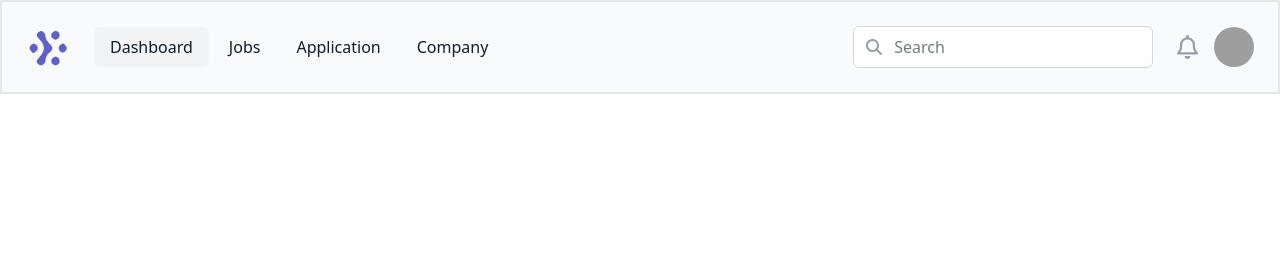
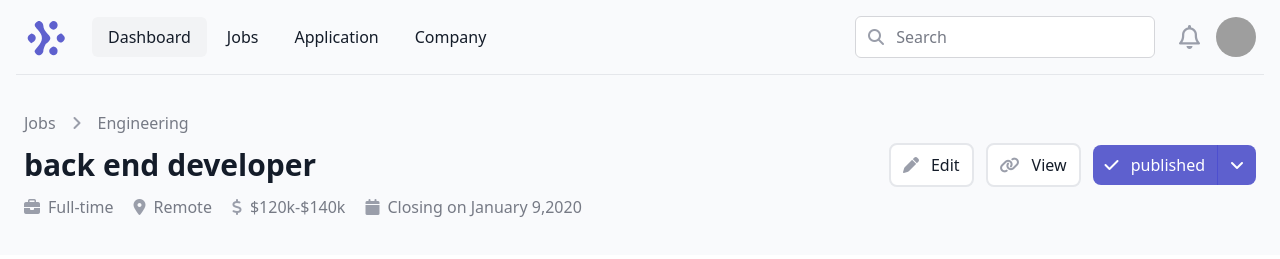
Before and after one commit to TimmyChan99/youcan-test, a website built with webpack: page src/index.html in a window 1280 px wide. Built offline with nearby package versions, Linux system fonts and the light colour scheme; grey boxes are pictures that could not be loaded.

Commit message:
Create the description section and implement styling

```diff
--- a/src/index.html
+++ b/src/index.html
@@ -9,7 +9,8 @@
 </head>
 
 <body>
-    <header class='flex items-center justify-between capitalize bg-custom-gray-light p-4 border-2 border-gray-200'>
+    <header class='bg-custom-gray-light px-4'>
+        <div class='flex items-center justify-between capitalize py-2 border-gray-200 border-b'>
             <div class='flex items-center justify-center space-x-3 font-medium text-custom-blue'>
                 <a href='/' class='w-16'>
                     <img src="./asset/logo.svg" alt="website logo">
@@ -26,15 +27,65 @@
             <div class='flex items-center justify-between space-x-6 p-2'>
                 <div class='bg-white border border-[#D5D6DA] rounded-md py-2 px-3 w-[300px]'>
                     <i class="fa-solid fa-magnifying-glass text-[#9a9eaa]"></i>
-                <input type="search" name="search" id="search" placeholder='search' class='placeholder:text-custom-gray placeholder:capitalize px-2'>
+                    <input type="search" name="search" id="search" placeholder='search'
+                        class='placeholder:text-custom-gray placeholder:capitalize px-2'>
                 </div>
                 <div class='flex items-center justify-center space-x-4'>
                     <i class="fa-regular fa-bell text-[#9a9eaa] text-2xl"></i>
-                <img
-                class='w-10 h-10 rounded-full object-cover'
+                    <img class='w-10 h-10 rounded-full object-cover'
                         src="https://randomuser.me/api/portraits/thumb/women/47.jpg" alt="profile">
                 </div>
             </div>
+        </div>
+        <section class='flex items-center justify-between py-9 px-2'>
+            <div class='space-y-3'>
+                <div class='capitalize flex items-center space-x-4 text-custom-gray font-medium'>
+                    <a href="/">jobs</a>
+                    <i class="fa-solid fa-angle-right text-[#9a9eaa]"></i>
+                    <a href="/">engineering</a>
+                </div>
+                <p class='font-bold text-3xl text-custom-blue'>back end developer</p>
+                <ul class='flex items-center justify-start space-x-5 text-custom-gray'>
+                    <li class='flex items-center justify-start space-x-2'>
+                        <i class="fa-solid fa-briefcase text-[#9a9eaa]"></i>
+                        <span>Full-time</span>
+                    </li>
+                    <li class='flex items-center justify-start space-x-2'>
+                        <i class="fa-solid fa-location-dot text-[#9a9eaa]"></i>
+                        <span>Remote</span>
+                    </li>
+                    <li class='flex items-center justify-start space-x-2'>
+                        <i class="fa-solid fa-dollar-sign text-[#9a9eaa]"></i>
+                        <span>$120k-$140k</span>
+                    </li>
+                    <li class='flex items-center justify-start space-x-2'>
+                        <i class="fa-solid fa-calendar text-[#9a9eaa]"></i>
+                        <span>Closing on January 9,2020</span>
+                    </li>
+                </ul>
+            </div>
+            <div class='flex items-center justify-center space-x-3 font-medium text-custom-blue'>
+                <button type='button'
+                    class='border-2 py-2 px-3 rounded-lg flex items-center justify-around space-x-3 bg-white'>
+                    <i class="fa-solid fa-pen text-[#9a9eaa]"></i>
+                    <span>Edit</span>
+                </button>
+                <button type='button'
+                    class='border-2 py-2 px-3 rounded-lg flex items-center justify-around space-x-3 bg-white'>
+                    <i class="fa-sharp fa-solid fa-link text-[#9a9eaa]"></i>
+                    <span>View</span>
+                </button>
+                <div class='bg-custom-purple text-white flex items-stretch rounded-lg'>
+                    <div class='py-2 px-3 space-x-2'>
+                        <i class="fa-solid fa-check"></i>
+                        <span class=''>published</span>
+                    </div>
+                    <button type='button' class='px-3 py-2 border-l border-[#4d4fcf]'>
+                        <i class="fa-solid fa-angle-down"></i>
+                    </button>
+                </div>
+            </div>
+        </section>
     </header>
 </body>
 
```
Lines whose indentation alone changed are shown as unchanged.
